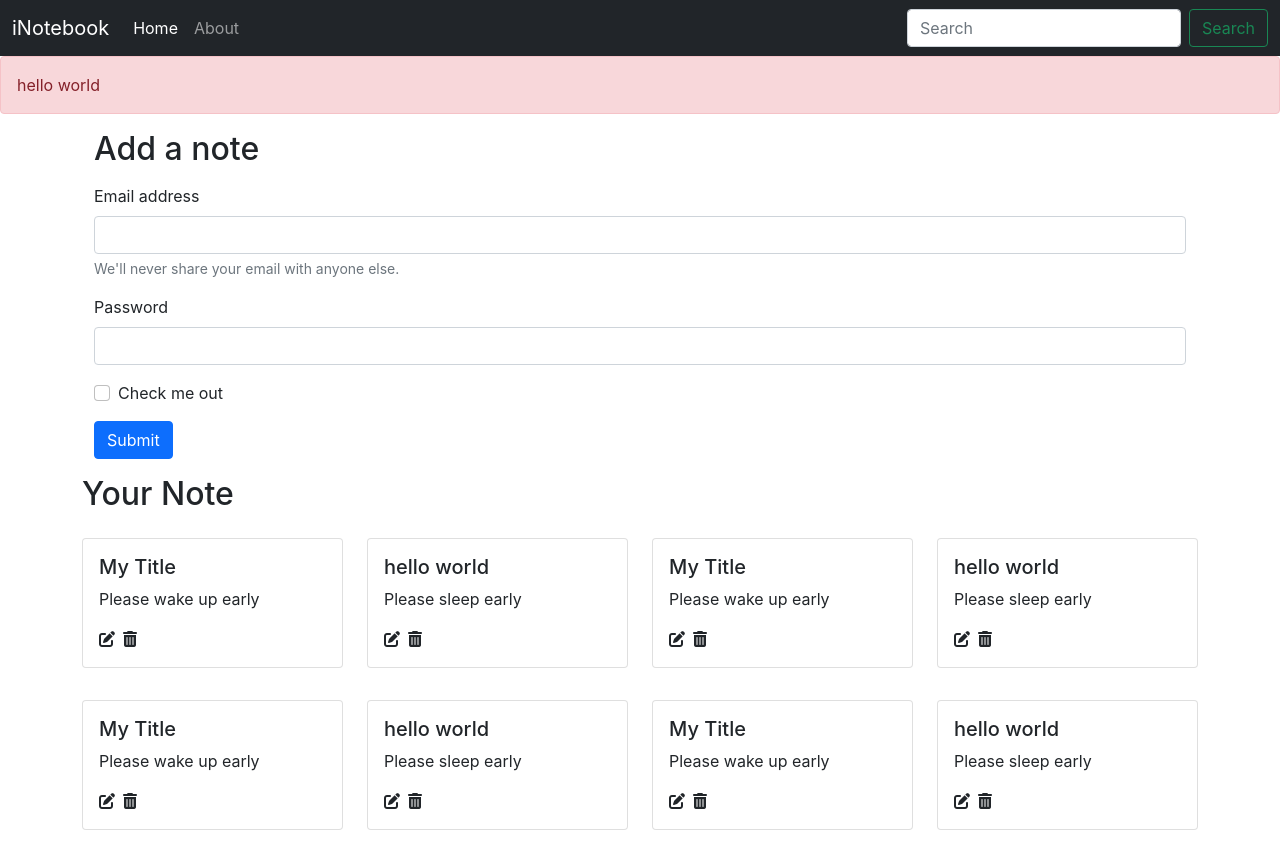
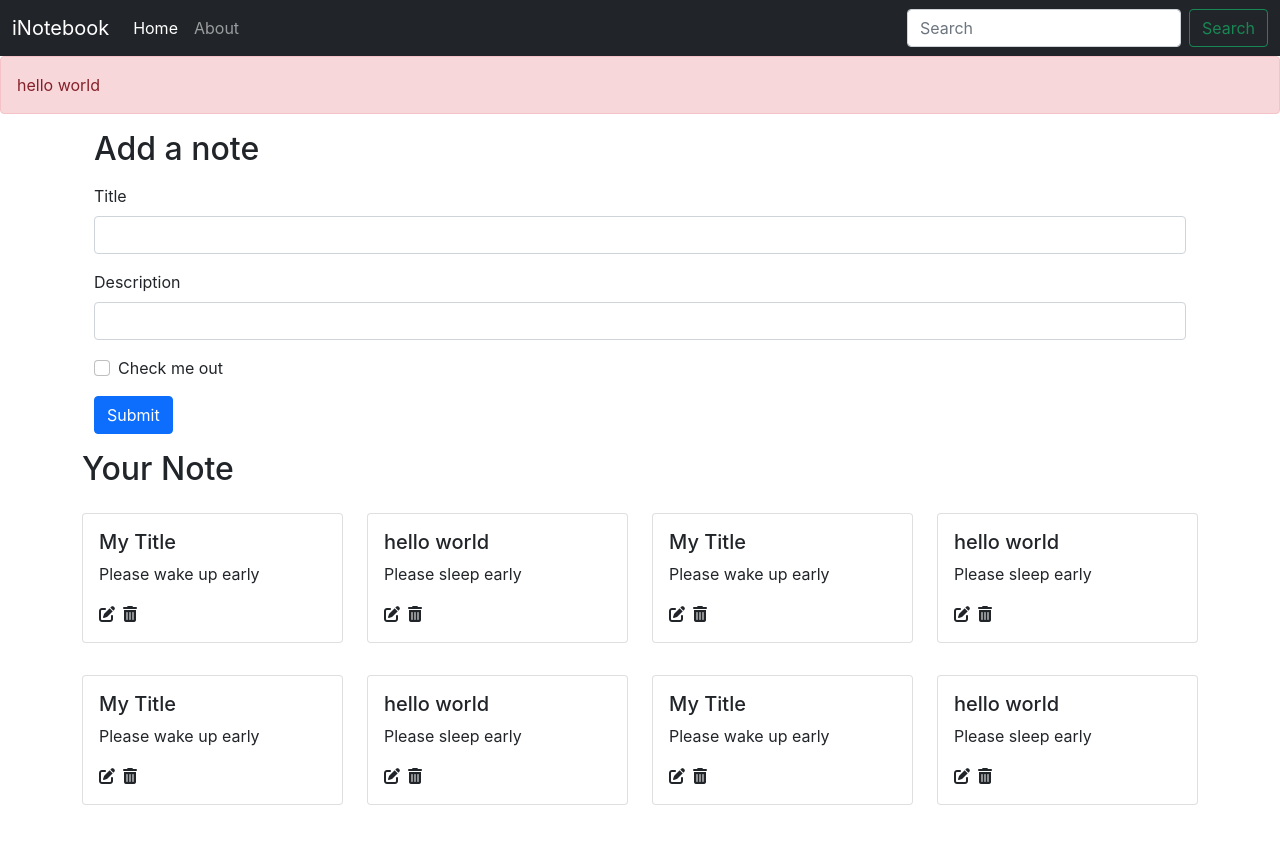
Before and after one commit to samarjit-singh/inotebook, a React (Create React App) app: page /home in a window 1280 px wide. After the commit the page ends 837 px from the top, so only its background shows below. Built offline with nearby package versions, Linux system fonts and the light colour scheme.

Commit message:
adding addNote component

```diff
--- /dev/null
+++ b/src/components/AddNote.js
@@ -0,0 +1,70 @@
+import React, { useContext, useState } from "react";
+import noteContext from "../context/notes/noteContext";
+
+const AddNote = () => {
+  const context = useContext(noteContext);
+  const { addNote } = context;
+
+  const [note, setNote] = useState({
+    title: "",
+    description: "",
+    tag: "default",
+  });
+
+  const handleClick = (e) => {
+    e.preventDefault();
+    addNote(note.title, note.description, note.tag);
+  };
+
+  const onChange = (e) => {
+    setNote({ ...note, [e.target.name]: e.target.value });
+  };
+
+  return (
+    <div className="container my-3">
+      <h2>Add a note</h2>
+      <form className="my-3">
+        <div className="mb-3">
+          <label htmlfor="title" className="form-label">
+            Title
+          </label>
+          <input
+            type="text"
+            className="form-control"
+            id="title"
+            name="title"
+            aria-describedby="emailHelp"
+            onChange={onChange}
+          />
+        </div>
+        <div className="mb-3">
+          <label htmlfor="description" className="form-label">
+            Description
+          </label>
+          <input
+            type="text"
+            className="form-control"
+            id="description"
+            name="description"
+            onChange={onChange}
+          />
+        </div>
+        <div className="mb-3 form-check">
+          <input
+            type="checkbox"
+            className="form-check-input"
+            id="exampleCheck1"
+          />
+          <label className="form-check-label" htmlfor="exampleCheck1">
+            Check me out
+          </label>
+        </div>
+        <button type="submit" className="btn btn-primary" onClick={handleClick}>
+          Submit
+        </button>
+      </form>
+    </div>
+  );
+};
+
+export default AddNote;
--- a/src/components/Home.js
+++ b/src/components/Home.js
@@ -1,51 +1,9 @@
+import AddNote from "./AddNote";
 import Notes from "./Notes";
 
 const Home = () => {
   return (
     <div>
-      <div className="container my-3">
-        <h2>Add a note</h2>
-        <form className="my-3">
-          <div className="mb-3">
-            <label htmlfor="exampleInputEmail1" className="form-label">
-              Email address
-            </label>
-            <input
-              type="email"
-              className="form-control"
-              id="exampleInputEmail1"
-              aria-describedby="emailHelp"
-            />
-            <div id="emailHelp" className="form-text">
-              We'll never share your email with anyone else.
-            </div>
-          </div>
-          <div className="mb-3">
-            <label htmlfor="exampleInputPassword1" className="form-label">
-              Password
-            </label>
-            <input
-              type="password"
-              className="form-control"
-              id="exampleInputPassword1"
-            />
-          </div>
-          <div className="mb-3 form-check">
-            <input
-              type="checkbox"
-              className="form-check-input"
-              id="exampleCheck1"
-            />
-            <label className="form-check-label" htmlfor="exampleCheck1">
-              Check me out
-            </label>
-          </div>
-          <button type="submit" className="btn btn-primary">
-            Submit
-          </button>
-        </form>
-      </div>
-
       <Notes />
     </div>
   );
--- a/src/components/Notes.js
+++ b/src/components/Notes.js
@@ -1,17 +1,21 @@
 import React, { useContext } from "react";
 import noteContext from "../context/notes/noteContext";
 import Noteitem from "./Noteitem";
+import AddNote from "./AddNote";
 
 const Notes = () => {
   const context = useContext(noteContext);
-  const { notes, setNotes } = context;
+  const { notes, addNote } = context;
   return (
+    <>
+      <AddNote />
       <div className="row my-3">
         <h2>Your Note</h2>
         {notes.map((note) => {
           return <Noteitem note={note} />;
         })}
       </div>
+    </>
   );
 };
 
--- a/src/context/notes/NoteState.js
+++ b/src/context/notes/NoteState.js
@@ -79,8 +79,28 @@
 
   const [notes, setNotes] = useState(notesInitial);
 
+  // add a note
+  const addNote = (title, description, tag) => {
+    console.log("Adding a new node");
+    const note = {
+      _id: "626bc0997ae0e987ec30a72c",
+      user: "6257eb5254e5bd78c060bde9",
+      title: title,
+      description: description,
+      tag: tag,
+      date: "2022-04-29T10:40:25.251Z",
+      __v: 0,
+    };
+    setNotes(notes.concat(note));
+  };
+
+  // delete a note
+  const deleteNote = () => {};
+
+  // edit a node
+  const editNote = () => {};
   return (
-    <NoteContext.Provider value={{ notes, setNotes }}>
+    <NoteContext.Provider value={{ notes, addNote, deleteNote, editNote }}>
       {props.children}
     </NoteContext.Provider>
   );
```
Lines whose indentation alone changed are shown as unchanged.
